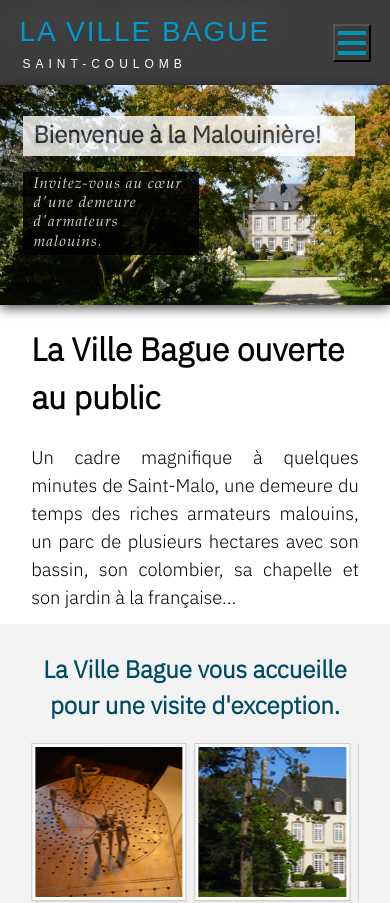
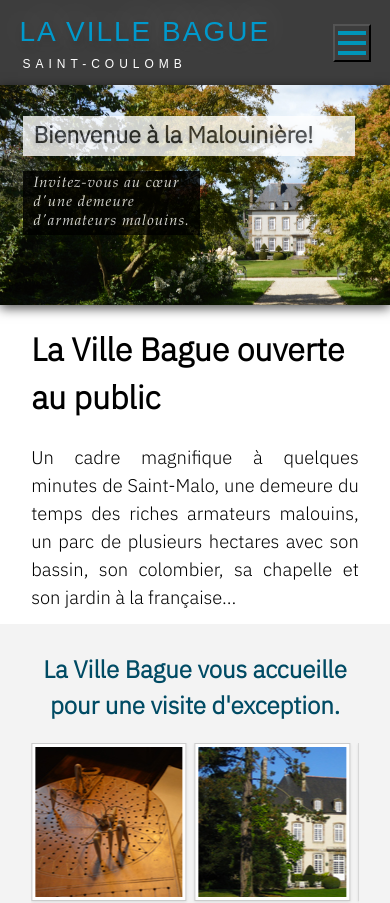
Before and after one commit to Guillaume-Cojan/la-ville-bague, a React (Create React App) app: page / in a window 390 px wide. Shown: the top 903 px of the page. Built offline with nearby package versions, Linux system fonts and the light colour scheme.

Commit message:
increase title size

```diff
--- a/src/App.css
+++ b/src/App.css
@@ -315,12 +315,12 @@ p {
     #welcome-message {
         width: 19.5rem;
         line-height: 1.6rem;
-        font-size: 148%;
+        font-size: 144%;
         text-align: left;
     }
     #welcome-subtitle {
-        width: 9.7rem;
-        font-size: 95%;
+        width: 9.8rem;
+        font-size: 93%;
         line-height: 1.2rem;
         text-align: left;
     }
```
